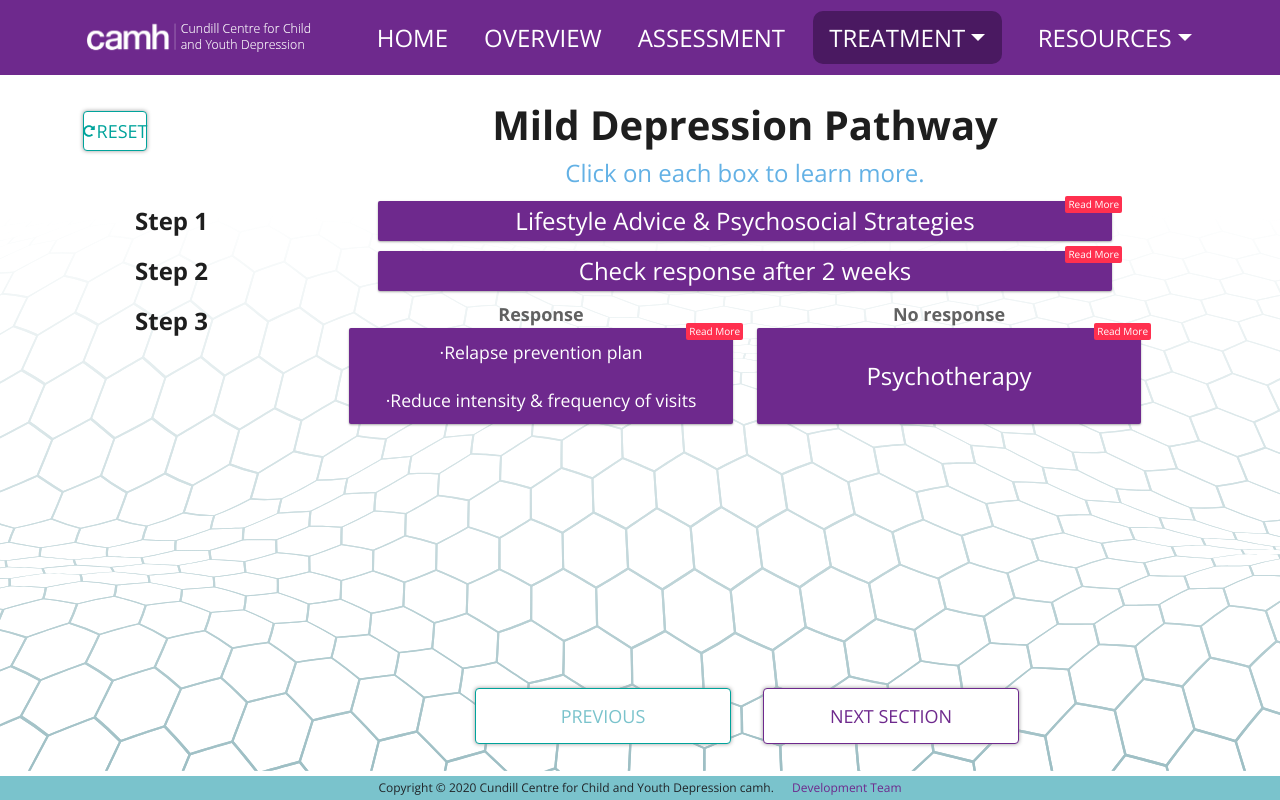
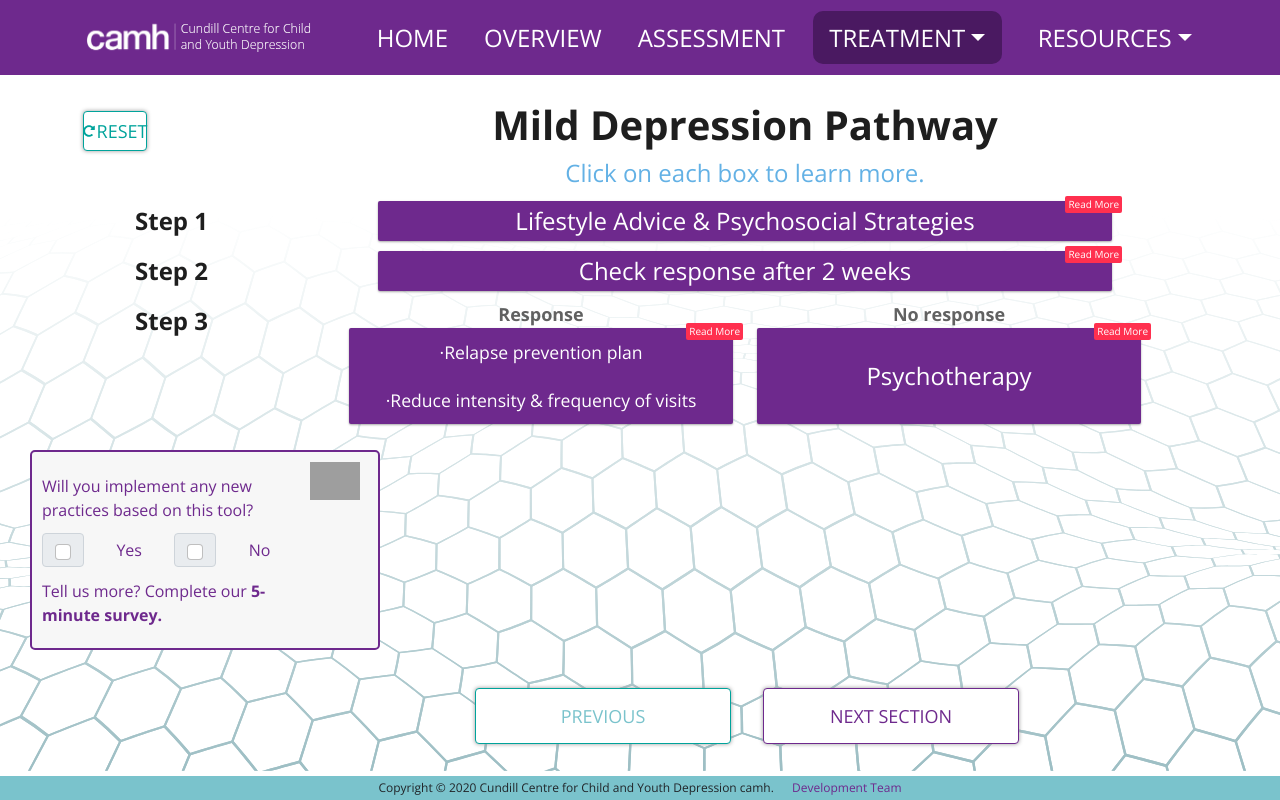
Before and after one commit to chaseliu1313/camh, a React (Create React App) app: page /treatment/mild in a window 1280 px wide. Built offline with nearby package versions, Linux system fonts and the light colour scheme; grey boxes are pictures that could not be loaded.

Commit message:
refactor done

```diff
--- a/package.json
+++ b/package.json
@@ -18,7 +18,7 @@
     "react-parallax": "^3.0.3",
     "react-player": "^2.1.0",
     "react-router-dom": "^5.2.0",
-    "react-scripts": "^4.0.3",
+    "react-scripts": "5.0.1",
     "react-spring": "^9.1.2",
     "react-vertical-timeline-component": "^3.3.3",
     "styled-components": "^5.1.0",
--- a/src/pages/Treatment/Mild.js
+++ b/src/pages/Treatment/Mild.jsx
@@ -32,7 +32,7 @@ import { faRedoAlt } from '@fortawesome/free-solid-svg-icons';
 import { FontAwesomeIcon } from '@fortawesome/react-fontawesome';
 import { NotificationModal } from '../../components/NotificationModal';
 import { useHistory } from 'react-router-dom';
-import SurveySnackBar from './SurveySnack';
+import { SurveySnackBar } from './SurveySnack';
 
 const TreatmentModal = lazy(() => import('./TreatmentModal'));
 
@@ -484,7 +484,7 @@ const Mild = () => {
         content="If there has been no response, consider the moderate to severe pathway and refer youth to specialized youth mental health services. You will now be taken to the beginning of the moderate to severe pathway."
       />
 
-
+      <SurveySnackBar persist={size.width <= 776 ? false : true} />
       <img src={bg} id="treatment_bg" alt="background" />
     </Container>
   );
--- a/src/pages/Treatment/Severe.js
+++ b/src/pages/Treatment/Severe.jsx
@@ -31,7 +31,7 @@ import {
 import { useHistory } from 'react-router-dom';
 import { NotificationModal } from '../../components/NotificationModal';
 import { useWindowResize } from '../../hooks/useWindowResize';
-import SurveySnackBar from './SurveySnack';
+import { SurveySnackBar } from './SurveySnack';
 
 const TreatmentModal = lazy(() => import('./TreatmentModal'));
 const Severe = () => {
--- a/src/pages/Treatment/SurveySnack.jsx
+++ b/src/pages/Treatment/SurveySnack.jsx
@@ -7,12 +7,12 @@ import Heading, { Paragraph } from '../../components/Text/Heading';
 import { InputGroup } from 'react-bootstrap';
 import { useWindowResize } from '../../hooks/useWindowResize';
 
-const SurveySnackBar = ({ persist }) => {
+export const SurveySnackBar = ({ persist }) => {
   const [motion, setMotion] = useState(persist);
   const [checkboxesState, setCheckboxesState] = useState([false, false]);
   const AnimatedContainer = animated(Container);
   const { size } = useWindowResize();
-  console.log(persist);
+
   const animation = useSpring({
     height: motion ? '200px' : '100px',
     transform: motion
@@ -57,23 +57,23 @@ const SurveySnackBar = ({ persist }) => {
           Will you implement any new practices based on this tool?
         </Heading>
         <Checkboxes>
-          <InputGroup.Prepend>
+          <InputGroup style={{width: 'fit-content'}}>
             <InputGroup.Checkbox
               aria-label="Yes"
               id="checkbox_yes"
               checked={checkboxesState[0]}
               onChange={(e) => handleCheckbox(e.currentTarget.id)}
             />
-          </InputGroup.Prepend>
+          </InputGroup>
           <Paragraph size="16px">Yes</Paragraph>
-          <InputGroup.Prepend>
+          <InputGroup style={{width: 'fit-content'}}>
             <InputGroup.Checkbox
               aria-label="No"
               id="checkbox_no"
               checked={checkboxesState[1]}
               onChange={(e) => handleCheckbox(e.currentTarget.id)}
             />
-          </InputGroup.Prepend>
+          </InputGroup>
           <Paragraph size="16px">No</Paragraph>
         </Checkboxes>
         <Paragraph weight="normal" size="2vmin">
@@ -96,10 +96,10 @@ const SurveySnackBar = ({ persist }) => {
   );
 };
 
-export default SurveySnackBar;
+
+
 const Container = styled.div`
   height: 250px;
-
   z-index: 50;
   position: absolute;
   padding: 10px;
```
Also changed, not shown: src/components/Text/resource.js (added, +8 -0 lines), src/App.jsx (renamed from src/App.js), src/pages/Treatment/Psychosocial.jsx (renamed from src/pages/Treatment/Psychosocial.js), src/pages/Treatment/Psychotherapy.jsx (renamed from src/pages/Treatment/Psychotherapy.js), src/pages/Treatment/PsychotherapyMild.jsx (renamed from src/pages/Treatment/PsychotherapyMild.js), src/pages/Treatment/Survey.jsx (renamed from src/pages/Treatment/Survey.js), src/pages/Treatment/Treatment.jsx (renamed from src/pages/Treatment/Treatment.js), src/pages/Treatment/TreatmentModal.jsx (renamed from src/pages/Treatment/TreatmentModal.js), 1 other file (tests, documents, lock files or other folders).
